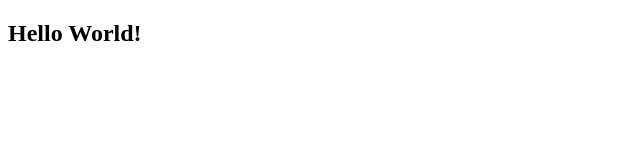
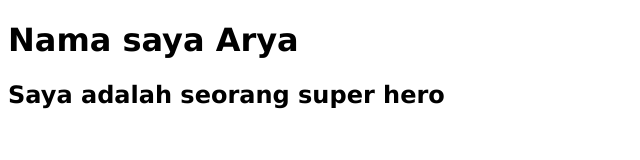
Before and after one commit to muhammadrahadianarya/test-kelas-c, a plain HTML site: page index.html in a window 1280 px wide. Shown: the whole page, without its empty margins (0-640 px from the left). Drawn offline with Linux system fonts and the light colour scheme.

Commit message:
Penambahan file CSS dan perubahan index HTML

```diff
--- a/index.html
+++ b/index.html
@@ -4,8 +4,10 @@
     <meta charset="UTF-8">
     <meta name="viewport" content="width=device-width, initial-scale=1.0">
     <title>Document</title>
+    <link rel="stylesheet" href="style.css">
 </head>
 <body>
-    <h2>Hello World!</h2>
+    <h1>Nama saya Arya</h1>
+    <h2>Saya adalah seorang super hero</h2>
 </body>
 </html>
--- /dev/null
+++ b/style.css
@@ -0,0 +1,3 @@
+body{
+    font-family: Verdana, Geneva, Tahoma, sans-serif;
+}
```
